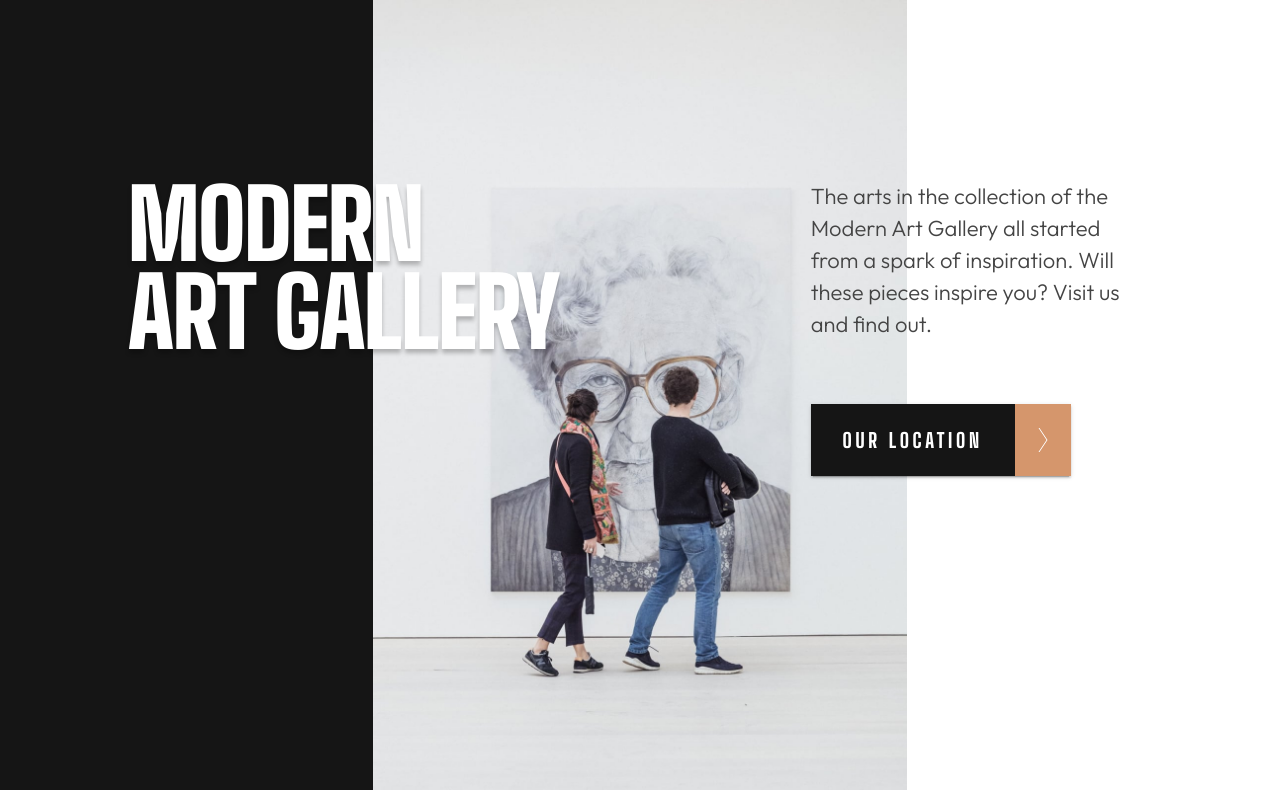
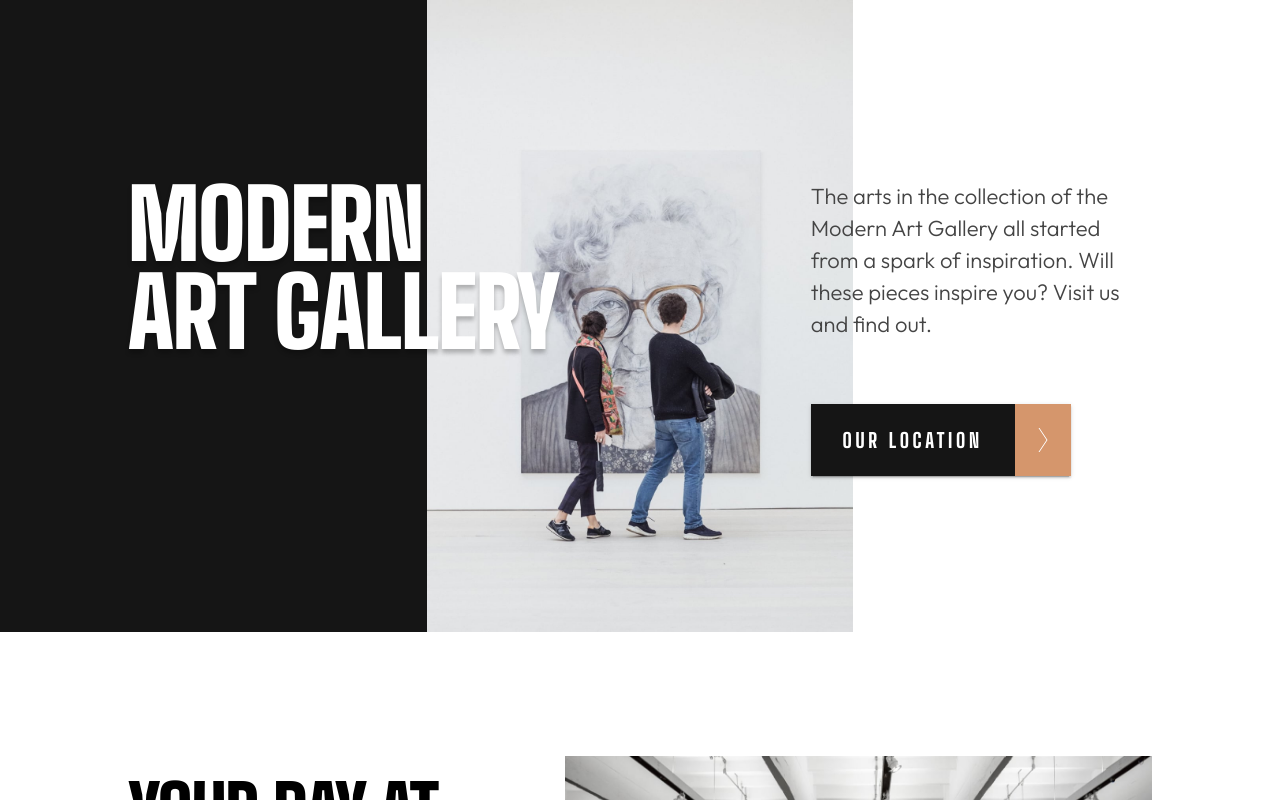
Before and after one commit to mseidel819/fe-art-gallery-website, a React (Create React App) app: page / in a window 1280 px wide. Shown: the top 800 px of the page. Built offline with nearby package versions, Linux system fonts and the light colour scheme.

Commit message:
html accesability issues

```diff
--- a/public/index.html
+++ b/public/index.html
@@ -30,7 +30,7 @@
       work correctly both with client-side routing and a non-root public URL.
       Learn how to configure a non-root public URL by running `npm run build`.
     -->
-    <title>React App</title>
+    <title>Frontend Mentor | Art gallery website</title>
   </head>
   <body>
     <noscript>You need to enable JavaScript to run this app.</noscript>
--- a/src/components/hero/hero.component.jsx
+++ b/src/components/hero/hero.component.jsx
@@ -12,11 +12,12 @@ const Hero = ({ size, buttonHandler }) => {
         container
         sx={{ display: `${size === "mobile" ? "none" : "flex"}` }}
       >
-        <Grid item lg={3.5} sm={0} sx={{ backgroundColor: "#151515" }}></Grid>
-        <Grid item lg={5} sm={7} sx={{ position: "relative" }}>
+        <Grid item lg={4} sm={0} sx={{ backgroundColor: "#151515" }}></Grid>
+        <Grid item lg={4} sm={7} sx={{ position: "relative" }}>
           <CardMedia
             component="img"
             image={size === "desktop" ? heroImageDesktop : heroImageTablet}
+            alt="hero image"
           />
         </Grid>
       </Grid>
--- a/src/pages/location-page/location-page.component.jsx
+++ b/src/pages/location-page/location-page.component.jsx
@@ -5,9 +5,10 @@ import MapText from "../../components/map-text/map-text.component";
 const LocationPage = ({ size, buttonHandler }) => {
   return (
     <>
-      <Map buttonHandler={buttonHandler} size={size} />
-      <MapText size={size} />
+      <Map role="banner" buttonHandler={buttonHandler} size={size} />
+      <MapText role="main" size={size} />
       <Footer
+        role="contentinfo"
         bkgColor={"#d5966c"}
         color={"#151515"}
         hoverColor={"white"}
--- a/src/pages/main-page/main-page.component.jsx
+++ b/src/pages/main-page/main-page.component.jsx
@@ -5,9 +5,10 @@ import Footer from "../../components/footer/footer.component";
 const MainPage = ({ size, buttonHandler }) => {
   return (
     <>
-      <Hero buttonHandler={buttonHandler} size={size} />
-      <Gallery size={size} />
+      <Hero role="banner" buttonHandler={buttonHandler} size={size} />
+      <Gallery role="main" size={size} />
       <Footer
+        role="contentinfo"
         bkgColor={"#151515"}
         color={"white"}
         hoverColor={"#d5966c"}
```
Also changed, not shown: 1 other file (tests, documents, lock files or other folders).
